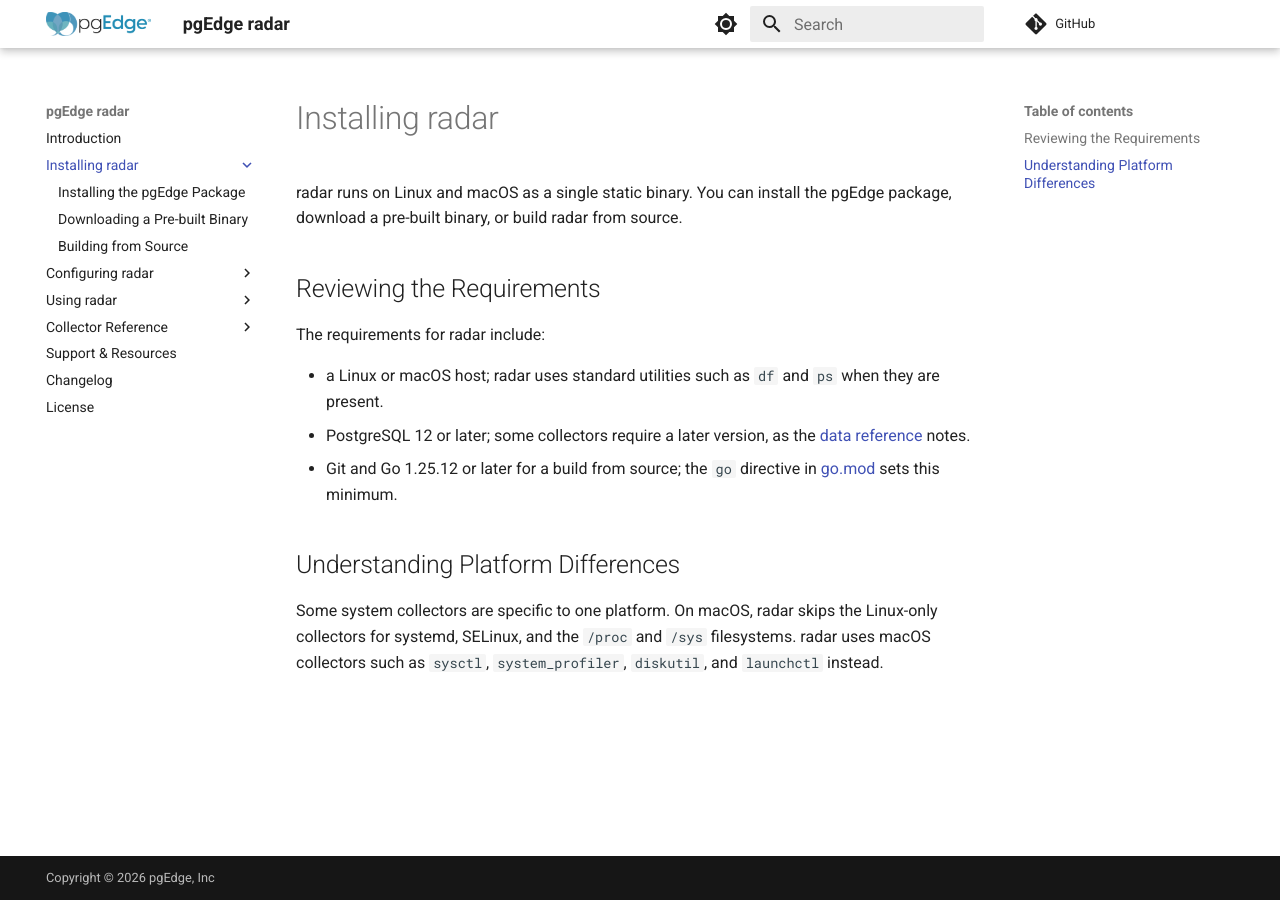
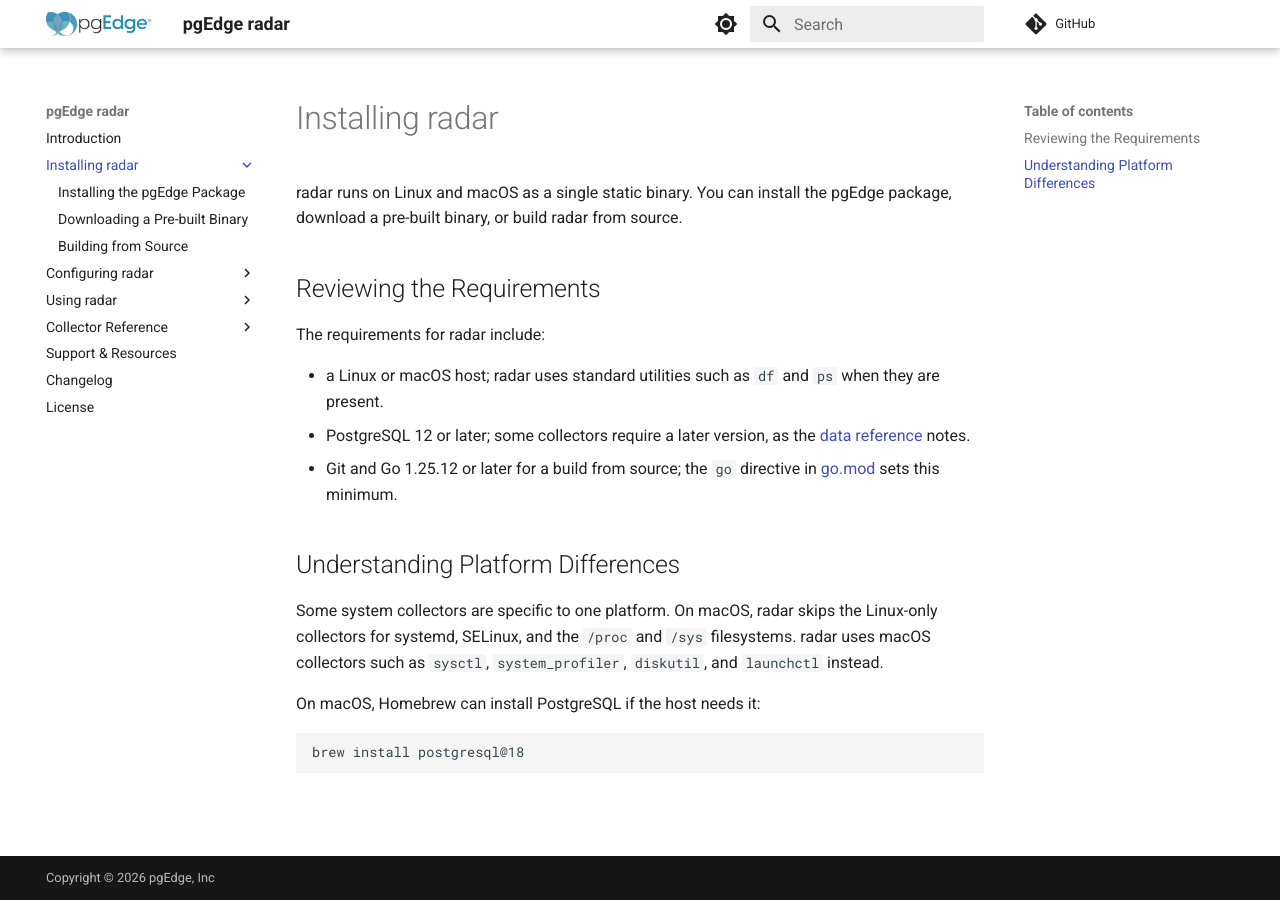
Before and after one commit to pgEdge/radar, an MkDocs documentation site: the page built from docs/installing/index.md, in a window 1280 px wide. Built offline with MkDocs 1.6.1 and Material for MkDocs 9.7.7, drawn with Linux system fonts in a browser that asks for light colours; comment, search, counter and statistics services are not loaded.

Commit message:
docs: match the README install order to the docs and add the Homebrew tip

````diff
--- a/docs/installing/index.md
+++ b/docs/installing/index.md
@@ -20,3 +20,9 @@ Some system collectors are specific to one platform. On macOS, radar skips the
 Linux-only collectors for systemd, SELinux, and the `/proc` and `/sys`
 filesystems. radar uses macOS collectors such as `sysctl`, `system_profiler`,
 `diskutil`, and `launchctl` instead.
+
+On macOS, Homebrew can install PostgreSQL if the host needs it:
+
+```bash
+brew install postgresql@18
+```
````
Also changed, not shown: README.md (+13 -13 lines).
